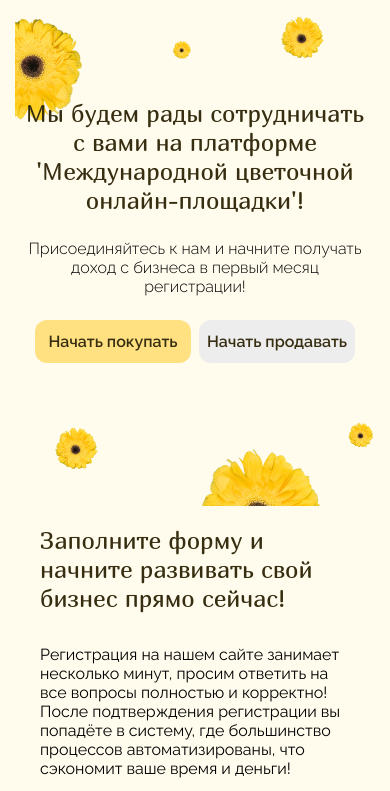
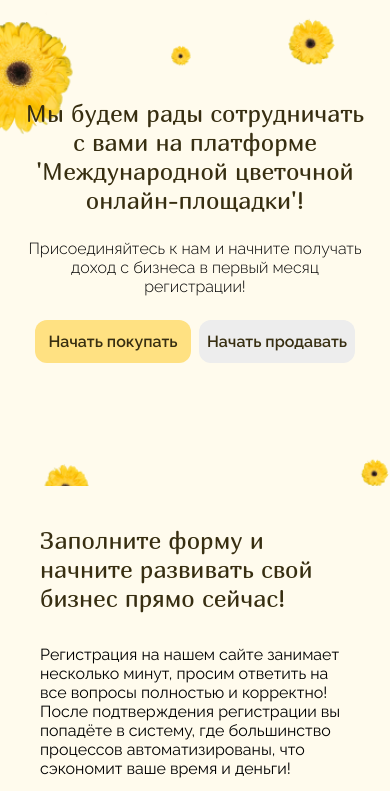
Before and after one commit to ATMiura/Modesto-Flowers, a website built with webpack: page src/pages/index.html in a window 390 px wide. Shown: the part 53-844 px from the top of the page. Built offline with nearby package versions, Linux system fonts and the light colour scheme; files whose address does not match are found by name.

Commit message:
Правка фона

```diff
--- a/src/styles/components/banner.scss
+++ b/src/styles/components/banner.scss
@@ -8,8 +8,21 @@
   //min-height: calc(100vh - 126px);
   text-align: center;
 
+  background-image: url("../images/banner-bg-mobile.png") ;
+  background-color: var(--color-bg);
+  background-repeat: no-repeat;
+  background-position: center top -23px;
+  background-size: cover;
+
   @media (min-width: $md) {
     padding: 60px 0 209px;
+
+    background-image: url("../images/banner-bg-tablet.png");
+    background-position: center top -49px;
+  }
+
+  @media (min-width: $tablet) {
+    background: none;
   }
 
   @media (min-width: $desktop) {
--- a/src/styles/styles.scss
+++ b/src/styles/styles.scss
@@ -12,17 +12,11 @@ body {
   font-size: 16px;
   line-height: 19px;
 
-  background-image: url("../images/banner-bg-mobile.png") ;
   background-color: var(--color-bg);
-  background-repeat: no-repeat;
-  background-position: center top 35px;
 
   @media (min-width: $md) {
     font-size: 18px;
     line-height: 21px;
-
-    background-image: url("../images/banner-bg-tablet.png");
-    background-position: center top 77px;
   }
 
   @media (min-width: 992px) {
```
Also changed, not shown: build/styles/main.css, 1 other file.
